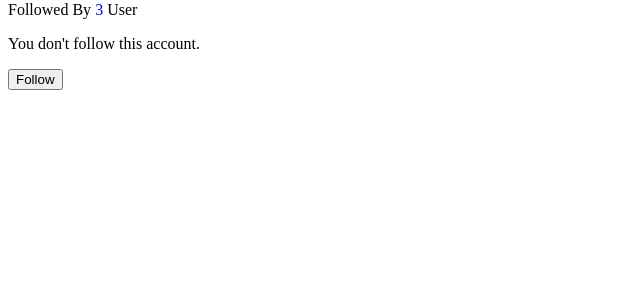
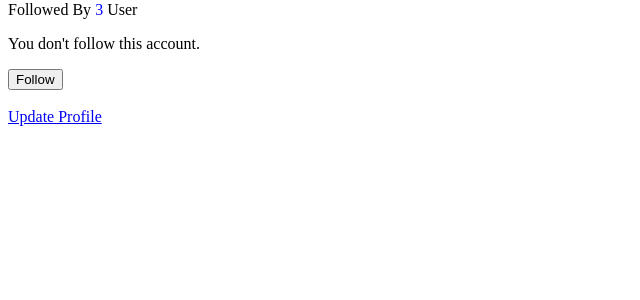
Before and after one commit to A7ggrey/php-chat-system, a PHP site: page /chatme/profile/profile.php in a window 1280 px wide. Shown: the part 149-449 px from the top of the page, without its empty margins (0-640 px from the left). Run offline with PHP 8.4, Linux system fonts and the light colour scheme; a user stored in the database is signed in; data comes from the database, SQL or seed files in the repository.

Commit message:
Update profile.php

```diff
--- a/chatme/profile/profile.php
+++ b/chatme/profile/profile.php
@@ -24,11 +24,11 @@ if (!isset($_GET['opid'])) {
 
 
     $select_profile = "SELECT * FROM user WHERE id = '$current_user'";
-    $select_profile_result = mysqli_query($connect, $select_profile);
+    $select_profile_result_current = mysqli_query($connect, $select_profile);
 
-    if (mysqli_num_rows($select_profile_result) > 0) {
+    if (mysqli_num_rows($select_profile_result_current) > 0) {
 
-	    $select_profile_rows = mysqli_fetch_assoc($select_profile_result);
+	    $select_profile_rows = mysqli_fetch_assoc($select_profile_result_current);
 
 	    $current_user_name = $select_profile_rows['full_name'];
 	    $current_user_username = $select_profile_rows['username'];
@@ -44,11 +44,11 @@ if (!isset($_GET['opid'])) {
 	$opid = $_GET['opid'];
 
 	$select_profile = "SELECT * FROM user WHERE id = '$opid'";
-    $select_profile_result = mysqli_query($connect, $select_profile);
+    $select_profile_result_other = mysqli_query($connect, $select_profile);
 
-    if (mysqli_num_rows($select_profile_result) > 0) {
+    if (mysqli_num_rows($select_profile_result_other) > 0) {
 
-	    $select_profile_rows = mysqli_fetch_assoc($select_profile_result);
+	    $select_profile_rows = mysqli_fetch_assoc($select_profile_result_other);
 
 	    $current_user_name = $select_profile_rows['full_name'];
 	    $current_user_username = $select_profile_rows['username'];
@@ -138,6 +138,19 @@ if (!isset($_GET['opid'])) {
 			    }
 
 			?>
+
+			<?php
+
+			    if (isset($select_profile_result_current)) {
+
+			    	if (mysqli_num_rows($select_profile_result_current) > 0) {
+
+			    	echo '<br>
+			    	<a href="update_profile.php">Update Profile</a>';
+
+			    }
+			    }
+			?>
 		</p>
 
 	</div>
```
